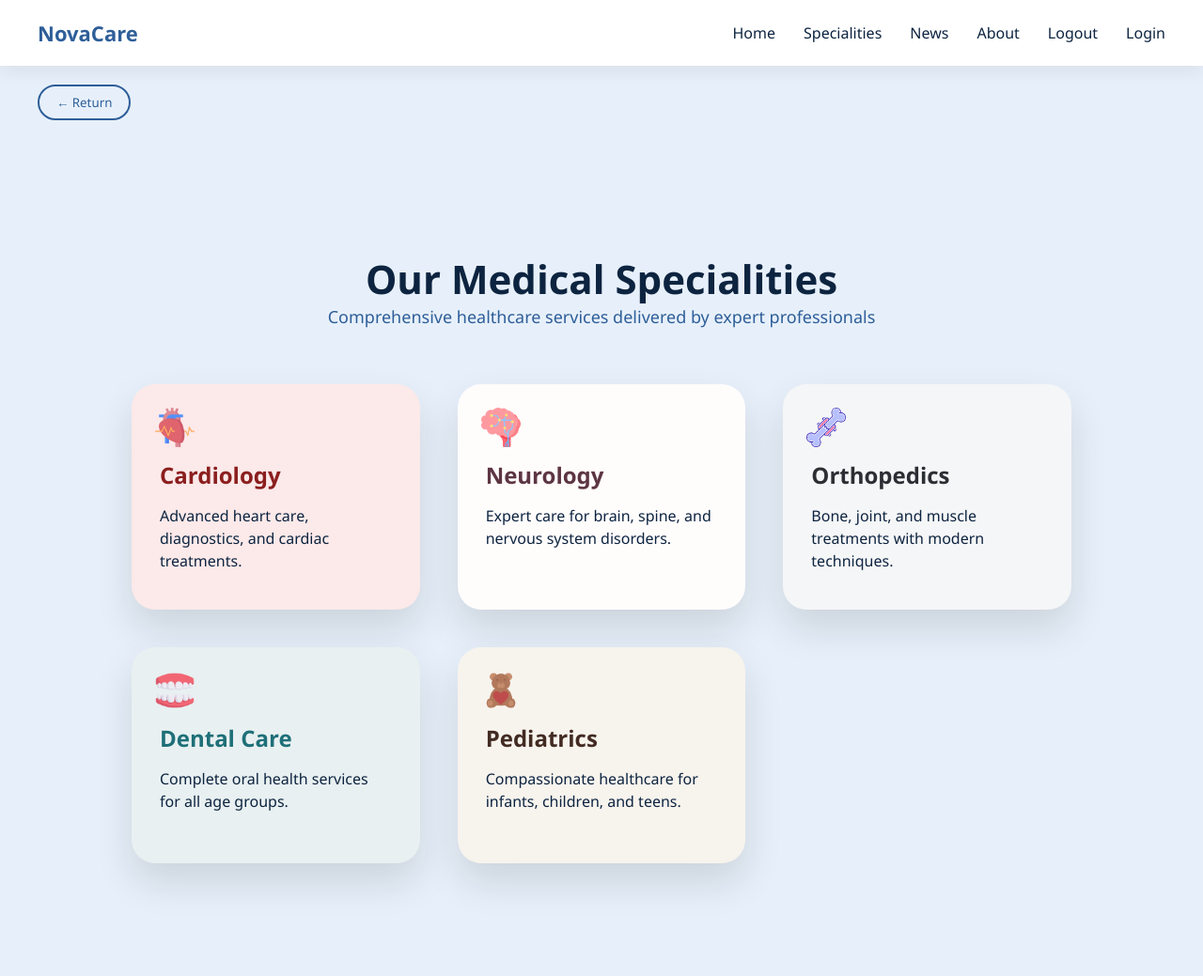
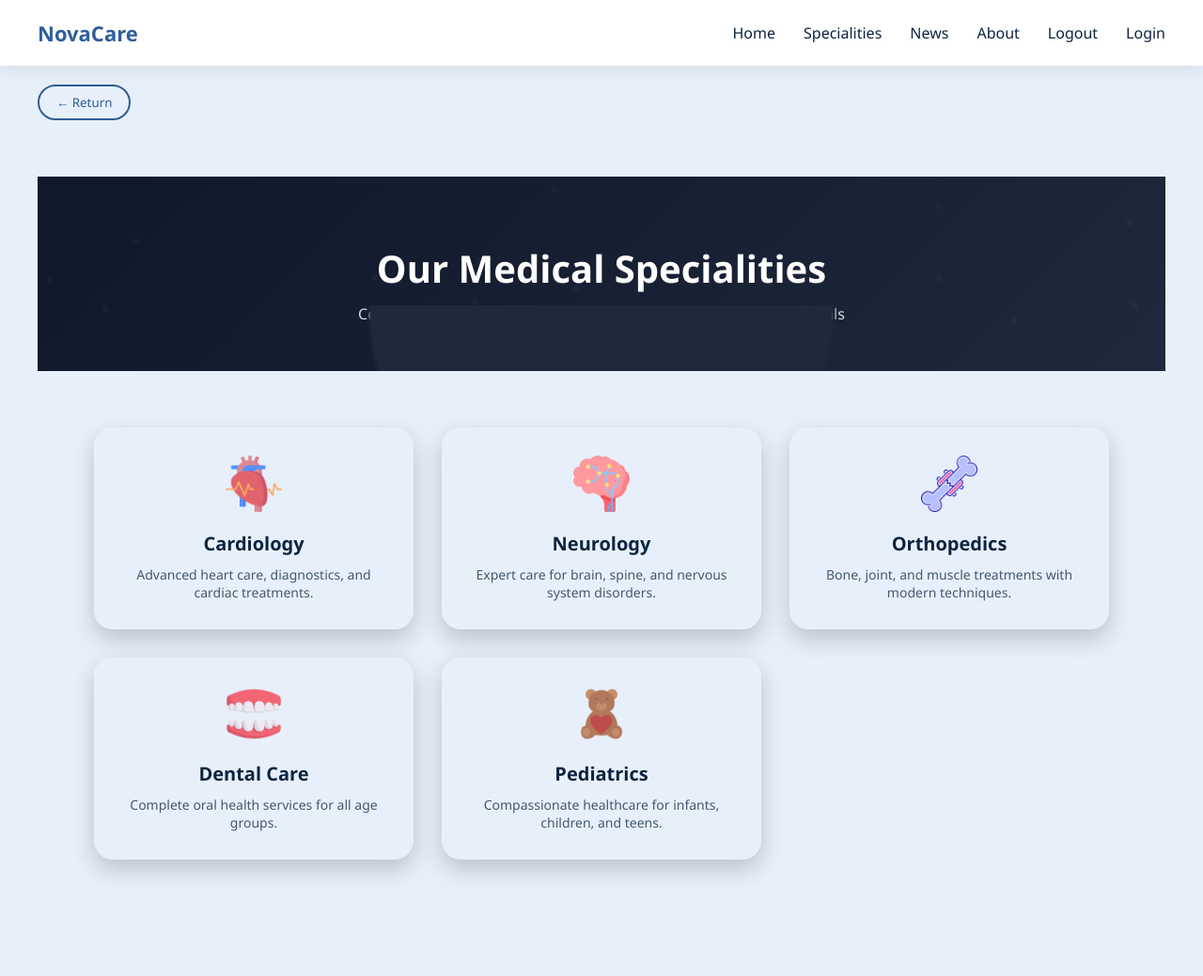
Before and after one commit to leenalshargabi/HealthCare, a Flask app: page /specialities in a window 1280 px wide. Shown: the whole page at 94% size. After the commit the page ends 933 px from the top, so only its background shows below. Run offline with Flask 3, Linux system fonts and the light colour scheme.

Commit message:
specialities final touches

```diff
--- a/static/css/specialities.css
+++ b/static/css/specialities.css
@@ -1,101 +1,154 @@
-.specialities-section {
-    padding: 80px 100px;
-    background: #E7F0FA;
-    min-height: 100vh;
+/* HERO */
+.specialities-hero {
+  background: linear-gradient(135deg,#0f172a,#1e293b);
+  text-align: center;
+  padding: 70px 20px 50px;
+  color: white;
+  position: relative;
+  overflow: hidden;
 }
 
 .page-title {
-    text-align: center;
-    font-size: 42px;
-    color: #0D2440;
+  font-size: 40px;
+  margin-bottom: 10px;
+  font-weight: 600;
 }
 
 .page-subtitle {
-    text-align: center;
-    color: #2E5E99;
-    margin-bottom: 60px;
-    font-size: 18px;
+  opacity: 0.85;
+  font-size: 16px;
 }
 
-.specialities-grid {
-    display: grid;
-    grid-template-columns: repeat(auto-fit, minmax(260px, 1fr));
-    gap: 40px;
+/* WAVE EFFECT */
+.specialities-hero::after {
+  content: "";
+  position: absolute;
+  bottom: -50px;
+  left: 0;
+  width: 100%;
+  height: 120px;
+  background: radial-gradient(circle at 50% 0%, #1e293b 40%, transparent 41%);
 }
 
+/* SECTION */
+.specialities-section {
+  padding: 60px;
+}
+
+/* GRID */
+.specialities-grid {
+  display: grid;
+  grid-template-columns: repeat(auto-fit,minmax(250px,1fr));
+  gap: 30px;
+}
+
+/* CARD */
 .card {
-    position: relative;
-    padding: 40px 30px;
-    border-radius: 25px;
-    text-decoration: none;
-    color: inherit;
-    min-height: 230px;
-    transition: all 0.4s ease;
-    box-shadow: 0 20px 40px rgba(0,0,0,0.12);
+  backdrop-filter: blur(14px);
+  background: rgba(255,255,255,0.04);
+  border-radius: 20px;
+  padding: 30px;
+  text-align: center;
+  transition: 0.4s;
+  text-decoration: none;
+  color: inherit;
+  box-shadow: 0 10px 25px rgba(0,0,0,0.2);
+  position: relative;
 }
 
 .card:hover {
-    transform: translateY(-12px) scale(1.02);
+  transform: translateY(-10px) scale(1.02);
 }
 
+/* ICON */
+.icon-wrapper {
+  margin-bottom: 15px;
+}
+
+.icon {
+  width: 60px;
+  transition: 0.3s;
+}
+
+.card:hover .icon {
+  transform: scale(1.2) rotate(6deg);
+}
+
+/* TEXT */
 .card h3 {
-    margin-top: 40px;
-    font-size: 24px;
+  margin-bottom: 10px;
+  font-size: 20px;
 }
 
 .card p {
-    margin-top: 15px;
-    font-size: 16px;
-    line-height: 1.5;
+  opacity: 0.75;
+  font-size: 14px;
 }
 
-.icon {
-    position: absolute;
-    top: 25px;
-    left: 25px;
-    width: 42px;
+/* SPECIALTY COLORS */
+
+/* Cardiology */
+.cardiology:hover {
+  box-shadow: 0 0 35px rgba(255,71,87,0.6);
 }
 
-/* 🎨 THEMES */
-
-/* Cardiology */
-.cardiology {
-    background: #FCE9E9;
+/* Neurology */
+.neurology:hover {
+  box-shadow: 0 0 35px rgba(94,114,228,0.6);
 }
-.cardiology h3 { color: #8B1E1E; }
-.cardiology:hover { box-shadow: 0 25px 50px rgba(199,77,77,0.4); }
-
-/* Neurology */
-.neurology {
-    background: #FFFCFC;
-}
-.neurology h3 { color: #5D3543; }
-.neurology:hover { box-shadow: 0 25px 50px rgba(120,89,100,0.4); }
 
 /* Orthopedic */
-.orthopedic {
-    background: #F5F6F7;
+.orthopedic:hover {
+  box-shadow: 0 0 35px rgba(46,204,113,0.6);
 }
-.orthopedic h3 { color: #2B2E33; }
-.orthopedic:hover { box-shadow: 0 25px 50px rgba(43,46,51,0.35); }
 
-/* Dental */
-.dental {
-    background: #E8F0F1;
+/* Dentistry */
+.dental:hover {
+  box-shadow: 0 0 35px rgba(255,159,67,0.6);
 }
-.dental h3 { color: #1E6F78; }
-.dental:hover { box-shadow: 0 25px 50px rgba(30,111,120,0.4); }
 
 /* Pediatrics */
-.pediatrics {
-    background: #F7F3ED;
+.pediatrics:hover {
+  box-shadow: 0 0 35px rgba(54,162,235,0.6);
 }
-.pediatrics h3 { color: #422B23; }
-.pediatrics:hover { box-shadow: 0 25px 50px rgba(219,161,162,0.45); }
 
-/* Ophthalmology */
-.ophthalmology {
-    background: #E7F0FA;
+/* PARTICLES BACKGROUND */
+.particles {
+  position: fixed;
+  top: 0;
+  left: 0;
+  width: 100%;
+  height: 100%;
+  pointer-events: none;
+  overflow: hidden;
+  z-index: 0;
 }
-.ophthalmology h3 { color: #2E5E99; }
-.ophthalmology:hover { box-shadow: 0 25px 50px rgba(46,94,153,0.45); }
+
+.particle {
+  position: absolute;
+  width: 8px;
+  height: 8px;
+  background: rgba(255,255,255,0.08);
+  border-radius: 50%;
+  animation: floatUp linear infinite;
+}
+
+@keyframes floatUp {
+  from {
+    transform: translateY(100vh);
+    opacity: 0;
+  }
+  30% {
+    opacity: 0.6;
+  }
+  to {
+    transform: translateY(-10vh);
+    opacity: 0;
+  }
+}
+
+/* PAGE FADE TRANSITION */
+body.fade-out {
+  opacity: 0;
+  transition: opacity 0.35s ease;
+}
--- /dev/null
+++ b/static/js/specialities.js
@@ -0,0 +1,28 @@
+/* PARTICLES GENERATOR */
+
+const particlesContainer = document.getElementById("particles");
+
+for(let i = 0; i < 40; i++){
+    const particle = document.createElement("div");
+    particle.classList.add("particle");
+
+    particle.style.left = Math.random() * 100 + "vw";
+    particle.style.animationDuration = (6 + Math.random() * 8) + "s";
+    particle.style.opacity = Math.random();
+
+    particlesContainer.appendChild(particle);
+}
+
+/* PAGE TRANSITION */
+document.querySelectorAll(".card").forEach(card => {
+  card.addEventListener("click", function(e){
+    e.preventDefault();
+    const link = this.href;
+
+    document.body.classList.add("fade-out");
+
+    setTimeout(() => {
+      window.location = link;
+    }, 300);
+  });
+});
--- a/templates/specialities.html
+++ b/templates/specialities.html
@@ -8,53 +8,62 @@
 
 {% block content %}
 
-<section class="specialities-section">
-
+<section class="specialities-hero">
+    <div class="particles" id="particles"></div>
     <h1 class="page-title">Our Medical Specialities</h1>
     <p class="page-subtitle">
         Comprehensive healthcare services delivered by expert professionals
     </p>
+</section>
+
+<section class="specialities-section">
 
     <div class="specialities-grid">
 
         <a href="/department/cardiology" class="card cardiology">
-            <img src="{{ url_for('static', filename='icons/cardiology.png') }}" class="icon">
+            <div class="icon-wrapper">
+                <img src="{{ url_for('static', filename='icons/cardiology.png') }}" class="icon">
+            </div>
             <h3>Cardiology</h3>
             <p>Advanced heart care, diagnostics, and cardiac treatments.</p>
         </a>
 
         <a href="/department/neurology" class="card neurology">
-            <img src="{{ url_for('static', filename='icons/neurology.png') }}" class="icon">
+            <div class="icon-wrapper">
+                <img src="{{ url_for('static', filename='icons/neurology.png') }}" class="icon">
+            </div>
             <h3>Neurology</h3>
             <p>Expert care for brain, spine, and nervous system disorders.</p>
         </a>
 
         <a href="/department/orthopedics" class="card orthopedic">
-            <img src="{{ url_for('static', filename='icons/orthopedic.png') }}" class="icon">
+            <div class="icon-wrapper">
+                <img src="{{ url_for('static', filename='icons/orthopedic.png') }}" class="icon">
+            </div>
             <h3>Orthopedics</h3>
             <p>Bone, joint, and muscle treatments with modern techniques.</p>
         </a>
 
         <a href="/department/dentistry" class="card dental">
-            <img src="{{ url_for('static', filename='icons/dental_care.png') }}" class="icon">
+            <div class="icon-wrapper">
+                <img src="{{ url_for('static', filename='icons/dental_care.png') }}" class="icon">
+            </div>
             <h3>Dental Care</h3>
             <p>Complete oral health services for all age groups.</p>
         </a>
 
         <a href="/department/pediatrics" class="card pediatrics">
-            <img src="{{ url_for('static', filename='icons/pediatrics.png') }}" class="icon">
+            <div class="icon-wrapper">
+                <img src="{{ url_for('static', filename='icons/pediatrics.png') }}" class="icon">
+            </div>
             <h3>Pediatrics</h3>
             <p>Compassionate healthcare for infants, children, and teens.</p>
         </a>
-
-        <!-- <a href="/department/ophthalmology" class="card ophthalmology">
-            <img src="{{ url_for('static', filename='icons/ophthalmology.svg') }}" class="icon">
-            <h3>Ophthalmology</h3>
-            <p>Vision care, eye surgeries, and advanced diagnostics.</p>
-        </a> -->
 
     </div>
 
 </section>
 
+<script src="{{ url_for('static', filename='js/specialities.js') }}"></script>
+
 {% endblock %}
```
Also changed, not shown: static/css/department.css (+155 -12 lines), static/js/department.js (+10 -0 lines), templates/departments/cardiology.html (+28 -0 lines), templates/departments/dentistry.html (+28 -0 lines), templates/departments/neurology.html (+28 -0 lines), templates/departments/orthopedics.html (+28 -0 lines), templates/departments/pediatrics.html (+28 -0 lines), static/images/doctor.png.
